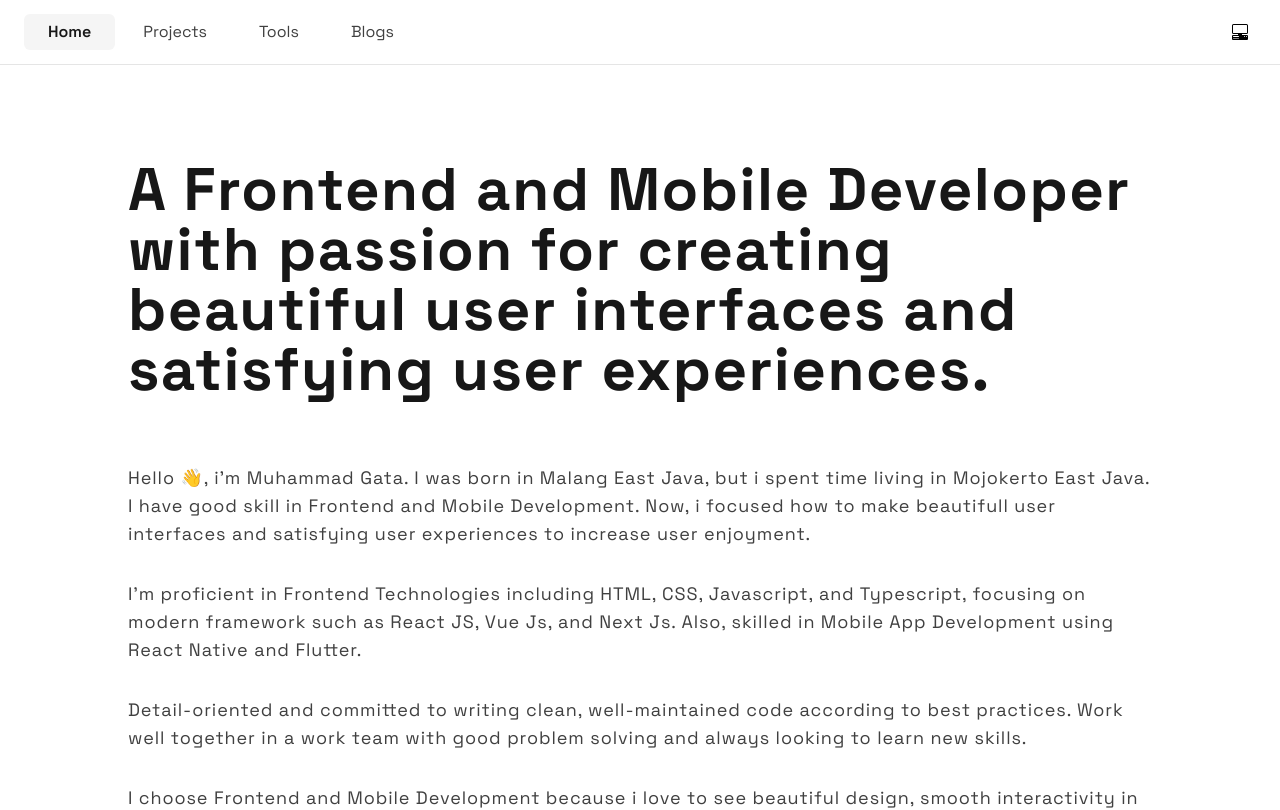
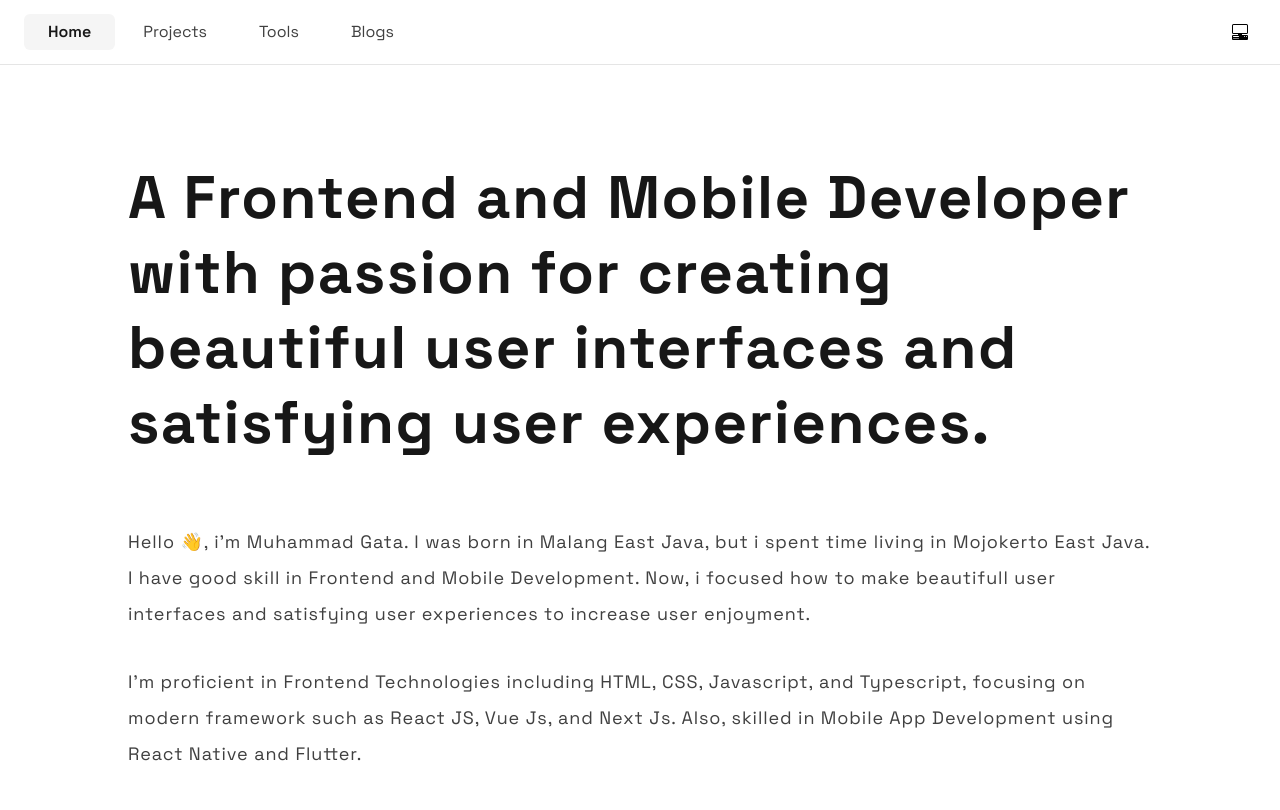
Before and after one commit to nzrmm/muhammadgata, a Next.js app: page / in a window 1280 px wide. Shown: the top 810 px of the page. Built offline with nearby package versions, Linux system fonts and the light colour scheme.

Commit message:
feat: handle responsive breakpoint using use-window-size

```diff
--- a/src/components/typography/index.tsx
+++ b/src/components/typography/index.tsx
@@ -5,11 +5,16 @@ import { cva, type VariantProps } from "class-variance-authority";
 const typographyVariants = cva("text-neutral-900 dark:text-white", {
   variants: {
     variant: {
-      textLg: [
-        "text-base lg:text-lg font-normal leading-loose tracking-wider",
+      textBase: [
+        "text-base font-normal leading-loose tracking-wider",
         "text-neutral-700 dark:text-neutral-400",
       ],
-      text6Xl: "text-4xl lg:text-6xl font-bold leading-tight tracking-wide",
+      textLg: [
+        "text-lg font-normal leading-loose tracking-wider",
+        "text-neutral-700 dark:text-neutral-400",
+      ],
+      text4Xl: "text-4xl  font-bold leading-tight tracking-wide",
+      text6Xl: "text-6xl font-bold leading-tight tracking-wide",
     },
   },
   defaultVariants: {
--- a/src/hooks/index.ts
+++ b/src/hooks/index.ts
@@ -1,3 +1,5 @@
 import useTheme from "@/hooks/use-theme";
+import useWindowSize from "@/hooks/use-window-size";
+import useScreenDetector from "@/hooks/use-screen-detector";
 
-export { useTheme };
+export { useTheme, useWindowSize, useScreenDetector };
--- /dev/null
+++ b/src/hooks/use-screen-detector.ts
@@ -0,0 +1,13 @@
+import { useWindowSize } from "@/hooks";
+
+const useScreenDetector = () => {
+  const { width } = useWindowSize();
+
+  const isMobile = width >= 0 && width < 768; // sm
+  const isTablet = width >= 768 && width < 1024; // md
+  const isDesktop = width >= 1024; // lg
+
+  return { isMobile, isTablet, isDesktop };
+};
+
+export default useScreenDetector;
--- /dev/null
+++ b/src/hooks/use-window-size.ts
@@ -0,0 +1,35 @@
+import { useState, useEffect } from "react";
+
+type IWindowSizeType = {
+  width: number;
+  height: number;
+};
+
+const useWindowSize = (): IWindowSizeType => {
+  const [size, setSize] = useState<IWindowSizeType>({
+    width: 0,
+    height: 0,
+  });
+
+  useEffect(() => {
+    if (typeof window !== "undefined") {
+      const handleResize = () => {
+        setSize({
+          width: window.innerWidth,
+          height: window.innerHeight,
+        });
+      };
+
+      handleResize();
+      window.addEventListener("resize", handleResize);
+
+      return () => {
+        window.removeEventListener("resize", handleResize);
+      };
+    }
+  }, []);
+
+  return size;
+};
+
+export default useWindowSize;
--- a/src/pages/index.tsx
+++ b/src/pages/index.tsx
@@ -2,9 +2,12 @@ import Head from "next/head";
 
 import { Button, Typography } from "@/components";
 import { MEDIA_SOCIALS } from "@/constants";
+import { useScreenDetector } from "@/hooks";
 import { cn } from "@/utils";
 
 const Home = () => {
+  const { isMobile, isTablet } = useScreenDetector();
+
   return (
     <div>
       <Head>
@@ -16,13 +19,16 @@ const Home = () => {
       </Head>
 
       <div className={cn("mb-20")}>
-        <Typography variant="text6Xl" className={cn("mb-10", "lg:mb-16")}>
+        <Typography
+          variant={isMobile || isTablet ? "text4Xl" : "text6Xl"}
+          className={cn("mb-10", "lg:mb-16")}
+        >
           A Frontend and Mobile Developer with passion for creating beautiful
           user interfaces and satisfying user experiences.
         </Typography>
 
         <div className={cn("flex flex-col gap-6 mb-10", "lg:gap-8 lg:mb-16")}>
-          <Typography variant="textLg">
+          <Typography variant={isMobile || isTablet ? "textBase" : "textLg"}>
             Hello 👋, i&apos;m Muhammad Gata. I was born in Malang East Java,
             but i spent time living in Mojokerto East Java. I have good skill in
             Frontend and Mobile Development. Now, i focused how to make
@@ -30,20 +36,20 @@ const Home = () => {
             increase user enjoyment.
           </Typography>
 
-          <Typography variant="textLg">
+          <Typography variant={isMobile || isTablet ? "textBase" : "textLg"}>
             I&apos;m proficient in Frontend Technologies including HTML, CSS,
             Javascript, and Typescript, focusing on modern framework such as
             React JS, Vue Js, and Next Js. Also, skilled in Mobile App
             Development using React Native and Flutter.
           </Typography>
 
-          <Typography variant="textLg">
+          <Typography variant={isMobile || isTablet ? "textBase" : "textLg"}>
             Detail-oriented and committed to writing clean, well-maintained code
             according to best practices. Work well together in a work team with
             good problem solving and always looking to learn new skills.
           </Typography>
 
-          <Typography variant="textLg">
+          <Typography variant={isMobile || isTablet ? "textBase" : "textLg"}>
             I choose Frontend and Mobile Development because i love to see
             beautiful design, smooth interactivity in website/app and about the
             right layout. For me, pouring design as code is the best healing for
```
